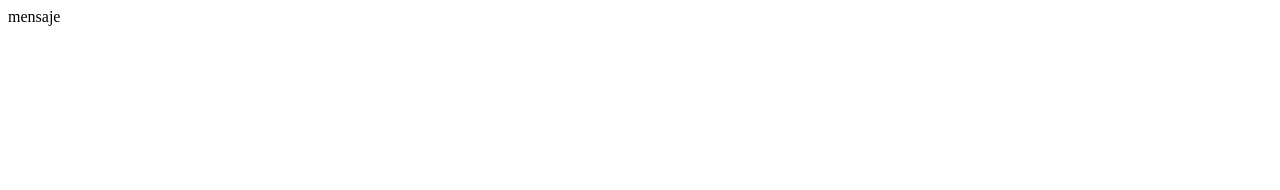
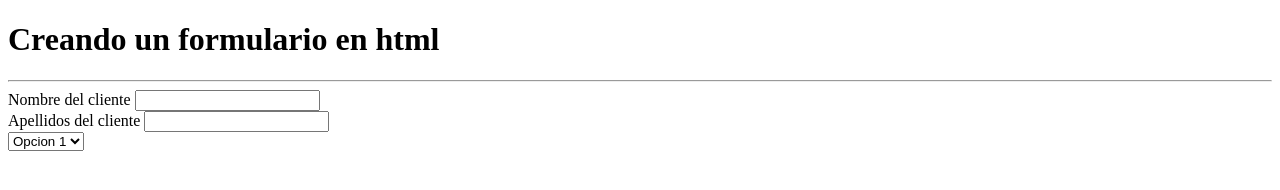
Before and after one commit to sofia-GM22/Prueba2, a plain HTML site: page index.html in a window 1280 px wide. Drawn offline with Linux system fonts and the light colour scheme.

Commit message:
version mejorada

```diff
--- a/index.html
+++ b/index.html
@@ -1 +1,25 @@
-mensaje
+<!DOCTYPE html>
+<html lang="en">
+<head>
+    <meta charset="UTF-8">
+    <meta name="viewport" content="width=device-width, initial-scale=1.0">
+    <title>Formulario</title>
+</head>
+<body>
+    <h1>Creando un formulario en html</h1>
+    <hr>
+    <form >
+        <label>Nombre del cliente</label>
+        <input type="text">
+        <br>
+        <label>Apellidos del cliente</label>
+        <input type="text">
+        <br>
+        <select>
+            <option>Opcion 1</option>
+            <option>Opcion 2</option>
+            <option>Opcion 3</option>
+        </select>
+    </form>
+</body>
+</html>
```
